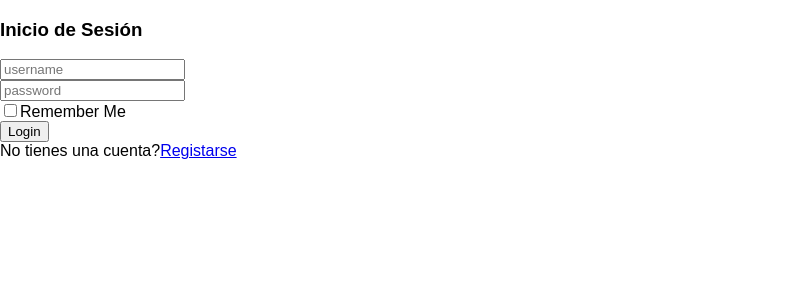
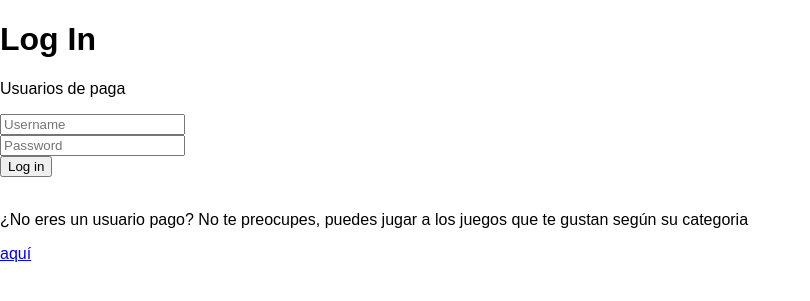
Before and after one commit to el-NASA/Proyecto_final_modelos_2, a Flask app: page / in a window 1280 px wide. Shown: the top 301 px of the page, without its empty margins (0-810 px from the left). Run offline with Flask 2, Linux system fonts and the light colour scheme.

Commit message:
login completo, hace sugerencias a los usuarios regis y los que no

```diff
--- a/app.py
+++ b/app.py
@@ -12,8 +12,9 @@ juegos = BD_pg.setDescipciones()
 # obtiene un diccionario con el nombre, contraseña y los juegos que juega
 info_usuarios = BD_pg.setInfoUsuarios()
 
+# esta función se usa en la ruta principal para hacer la lista de las carategorias escogidas
 
-# esta función se usa en la ruta principal para hacer la lista de las carategorias escogidas
+
 def get_jgs(lista):
     l = []
     for i in lista:
@@ -65,10 +66,22 @@ def register():
 
 @app.route('/', methods=['POST', 'GET'])
 def index():
+    user = None
     if request.method == 'POST':
-        return redirect('/categorias')
-
-    return render_template("/login.html", categorias=cats)
+        if request.method == 'POST':
+            if request.form['username'] in list(info_usuarios.keys()):
+                user = request.form['username']
+                if request.form['password'] in info_usuarios[user]['password']:
+                    print("acceso\n")
+                    i = '0'
+                    return redirect('/profile/%s' % request.form['username'])
+                else:
+                    print("error contra\n")
+                    return redirect('/')
+            else:
+                print("no encontrado")
+                return redirect('/')
+    return render_template("/login.html")
 
 
 @app.route('/categorias', methods=['POST', 'GET'])
@@ -98,8 +111,12 @@ def profile(username):
     user = None
     if username in info_usuarios:
         user = info_usuarios[username]
-        print(info_usuarios[username])
-    return render_template("profile.html", username=username, user=user)
+        print("\n")
+        lista = []
+        for i in info_usuarios[username]['juegos']:
+            if info_usuarios[username]['juegos'][i] != ' 0':
+                lista.append(i)
+    return render_template('sugerencias.html', juegos_rec=lista, juegos=juegos)
 
 
 if __name__ == '__main__':
--- a/templates/login.html
+++ b/templates/login.html
@@ -1,52 +1,17 @@
 {% extends 'base.html' %}
 
-{% block header %}
+{% block head %}
   <h1>{% block title %}Log In{% endblock %}</h1>
 {% endblock %}
 
 {% block body %}
-<form action="/" method="post">
-  <div class="container">
-<div class="d-flex justify-content-center h-100">
-  <div class="card">
-    <div class="card-header">
-      <h3>Inicio de Sesión</h3>
-      <div class="d-flex justify-content-end social_icon">
-        <span><i class="fab fa-facebook-square"></i></span>
-        <span><i class="fab fa-google-plus-square"></i></span>
-        <span><i class="fab fa-twitter-square"></i></span>
-      </div>
-    </div>
-    <div class="card-body">
-      <form action = "/" method="post">
-        <div class="input-group form-group">
-          <div class="input-group-prepend">
-            <span class="input-group-text"><i class="fas fa-user"></i></span>
-          </div>
-          <input type="text" class="form-control" placeholder="username">
-
-        </div>
-        <div class="input-group form-group">
-          <div class="input-group-prepend">
-            <span class="input-group-text"><i class="fas fa-key"></i></span>
-          </div>
-          <input type="password" class="form-control" placeholder="password">
-        </div>
-        <div class="row align-items-center remember">
-          <input type="checkbox">Remember Me
-        </div>
-        <div class="form-group">
-          <input type="submit" value="Login" class="btn float-right login_btn">
-        </div>
-      </form>
-    </div>
-    <div class="card-footer">
-      <div class="d-flex justify-content-center links">
-        No tienes una cuenta?<a href="/templates/register.html">Registarse</a>
-      </div>
-    </div>
-  </div>
-</div>
-</div>
-</form>
+  <p>Usuarios de paga</p>
+  <form action="/" method="POST">
+    <input type="username" name="username" placeholder="Username"><br>
+    <input type="password" name="password" placeholder="Password"><br>
+    <input type="submit" value="Log in">
+  </form>
+  <br>
+  <p>¿No eres un usuario pago? No te preocupes, puedes jugar a los juegos que te gustan según su categoria</p>
+  <a href="categorias">aquí</a>
 {% endblock %}
```
Also changed, not shown: 1 other file.
